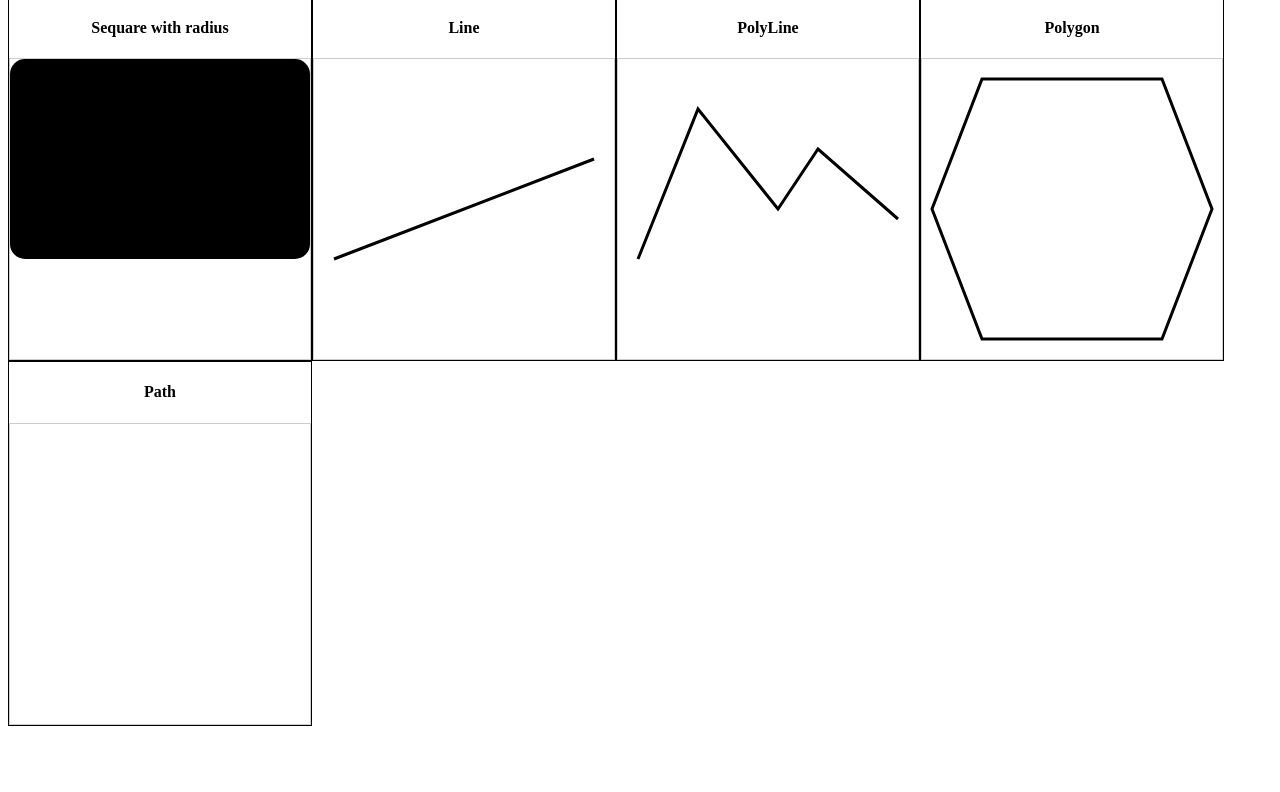
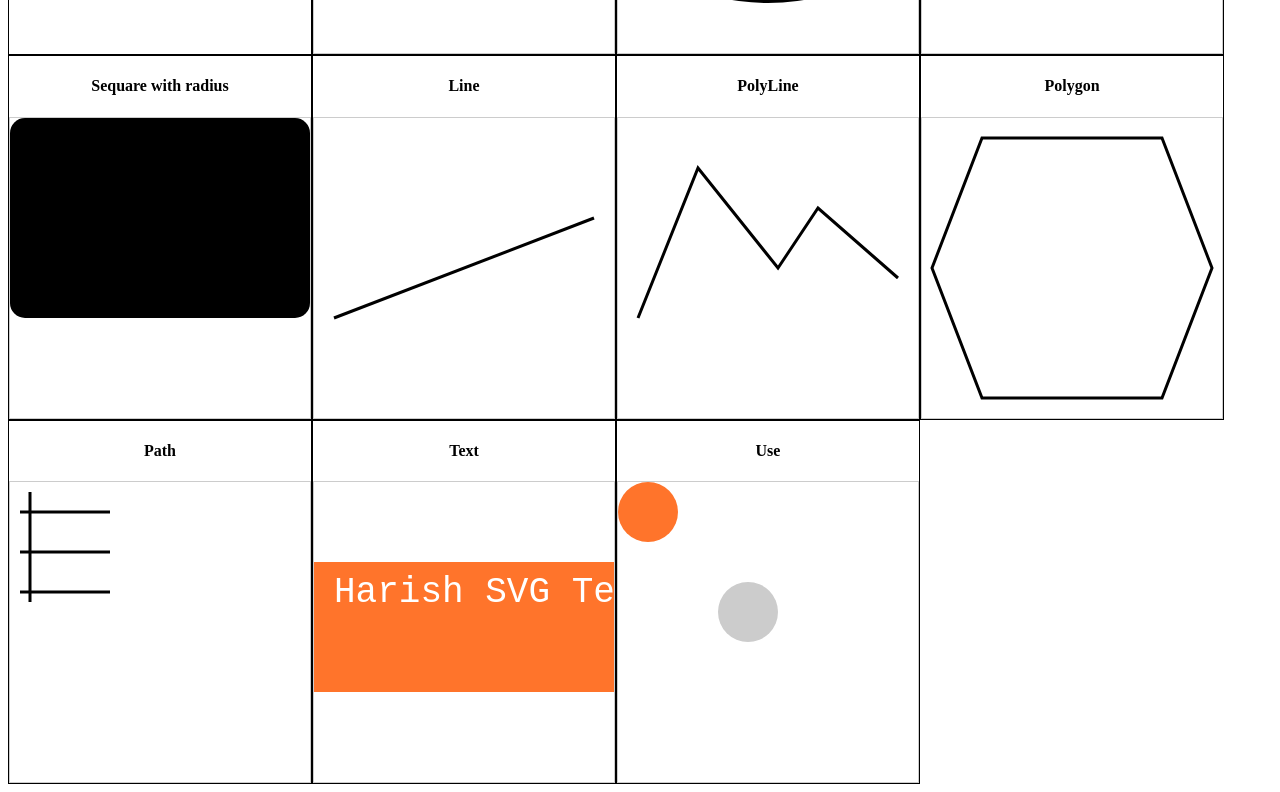
Before and after one commit to HarishBoke/CSS, a plain HTML site: page svg/svg-basics.html in a window 1280 px wide. Shown: the part 376-1168 px from the top of the page. Before the commit the page ends 1110 px from the top, so only its background shows below. Drawn offline with Linux system fonts and the light colour scheme.

Commit message:
SVG graphical elements

```diff
--- a/svg/svg-basics.html
+++ b/svg/svg-basics.html
@@ -17,7 +17,11 @@
         </style>
     </head>
     <body>
+                <h1>
+                                SVG graphical element
+                        </h1>
         <div class="container">
+
             <div>
                     <h4>Sunrise</h4>
                     <svg id="sunrise" height="100" width="300" style="border:1px solid #ccc" viewbox="0,0,600,100" preserveaspectratio="xMinYMid slice">
@@ -72,8 +76,33 @@
             <div>
                         <h4>Path</h4>
                         <svg id="path" height="300" width="300" style="border:1px solid #ccc">
-                                <path  d="240,20,290,150,240,280,60,280,10,150,60,20" stroke-width="3" stroke="#000" fill="none" />
-                            </svg>
+                                        <path d="M 20 10, 20 120 M 10 30 100 30 M 10 70 100 70
+                                        M 10 110 100 110" stroke-width="3" stroke="#000" fill="none" />
+                        </svg>
+                </div>
+                <div>
+                                <h4>Text</h4>
+                                <svg id="text" height="300" width="300" style="border:1px solid #ccc; font-family: 'Courier New', Courier, monospace;">
+                                        <rect x="0" y="80" fill="#ff742B" width="300" height="130" />
+                                        <text x="20" y="120" fill="#fff" font-size="36"> Harish SVG Text</text>
+                                    </svg>
+                </div>
+                <div>
+                                <h4>Use</h4>
+                                <svg id="use" height="300" width="300" style="border:1px solid #ccc; font-family: 'Courier New', Courier, monospace;">
+                                  <defs>
+                                          <g id="itemForReuse">
+                                                <circle cx="30" cy="30" r="30" />
+                                          </g>
+                                  </defs>
+
+
+                                <!-- #1 use -->
+                                <use xlink:href="#itemForReuse" x="0" y="0" fill="#ff742B"></use>
+
+                                  <!-- #2 use -->
+                                <use xlink:href="#itemForReuse" x="100" y="100" fill="#ccc"></use>
+                        </svg>
                 </div>
 
         </div>
```
